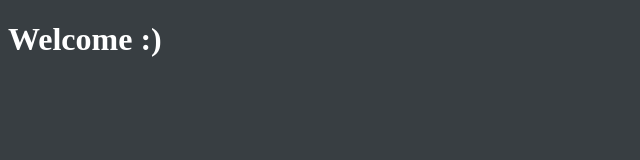
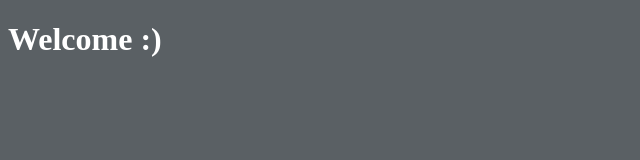
Before and after one commit to Elissy/webtest, a plain HTML site: page index.html in a window 1280 px wide. Shown: the whole page, without its empty margins (0-640 px from the left). Drawn offline with Linux system fonts and the light colour scheme.

Commit message:
Update index.html

```diff
--- a/index.html
+++ b/index.html
@@ -4,7 +4,7 @@
     <title>Elissy</title>
   </head>
 
-  <body style="background-color:#383e42; color: #FFFFFF;">
+  <body style="background-color:#5a6064; color: #FFFFFF;">
     <script src="https://tryhackme.com/badge/1515564"></script>
     <h1>Welcome :)</h1>
   </body>
```
